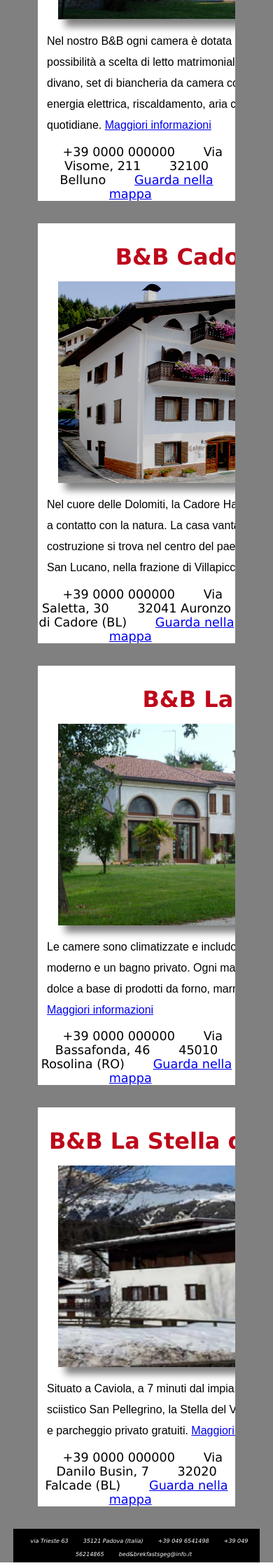
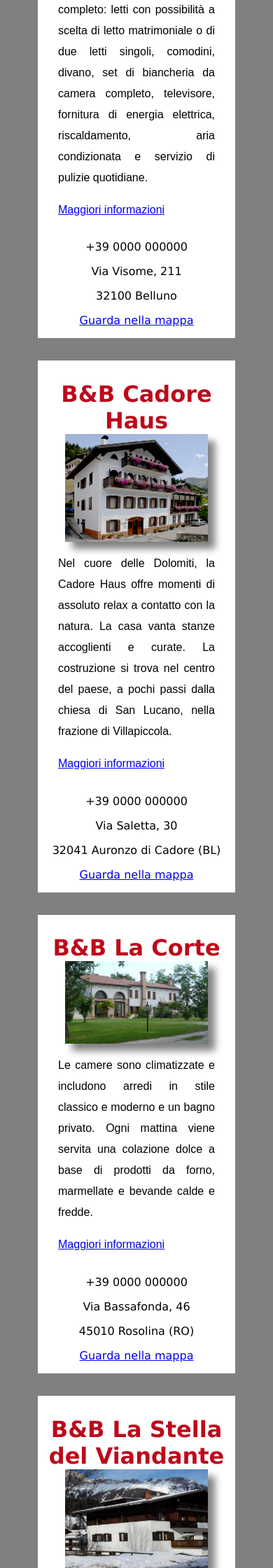
Before and after one commit to TheJack95/TecWeb, a PHP site: page /BandB.php in a window 390 px wide. Shown: the part 1240-3480 px from the top of the page at 70% size. Run offline with PHP 8.4, Linux system fonts and the light colour scheme.

Commit message:
Modifiche mobile 18/12 11:21

```diff
--- a/CSSBandB.css
+++ b/CSSBandB.css
@@ -4,7 +4,6 @@
     background-repeat:no-repeat;
     background-size:cover;
     width: 80%;
-    margin:auto;
     margin-bottom: 2em;
     box-shadow: 10px 10px 10px lightgray;
     clear:both;
@@ -18,14 +17,14 @@
 }
 
 .desc img {
-    width:30em;
-    height:18em;
+    width: 50%;
+    height:auto;
     margin:1em;
     float:left;
     box-shadow: 10px 10px 10px gray;
 }
 
-.container p {
+.desc p {
     margin:1rem;
     line-height:1.875em;
     font-family: Arial, Verdana, Helvetica, sans-serif;
@@ -34,7 +33,7 @@
 }
 
 .container ul {
-    font-size:1.1em;
+    font-size:1em;
     list-style: none;
     text-align: center;
     padding: 0;
--- a/contatti.php
+++ b/contatti.php
@@ -5,6 +5,7 @@
         <title>Contatti</title>
 	    <link rel="icon" href="img/logogeg.jpg"/>
         <link rel="stylesheet" type="text/css" href="fogliocss.css" media="screen"/>
+        <meta name="viewport" content="width=device-width, initial-scale=1.0">
         <link rel="stylesheet" media="screen and (max-width:600px)" href="cssMOBILE.css" />
         <link rel="stylesheet" type="text/css" href="contatti.css" media="screen"/>
         <link rel="stylesheet" type="text/css" href="menu.css" media="screen"/>
--- a/cssMOBILE.css
+++ b/cssMOBILE.css
@@ -1,10 +1,21 @@
-#home img, #logo, #logo2 {
+.camera {
+    display: none;
+}
+
+#homerosolina {
+    float: none;
+    display: block;
+    width: 70%;
+    margin-top: 1em;
+}
+
+#logo, #logo2 {
     display: none;
 }
 
 .titolo {
     color: #BD091B;
-    font-size: 2.7em;
+    font-size: 2em;
     display: block;
     text-align: center;
 
@@ -47,6 +58,27 @@
     background: white;
 }
 
- .container p {
-     display: contents;
- }
+
+.desc img {
+    width: 80%;
+    height: auto;
+    float: none;
+    display: block;
+    margin: auto;
+}
+
+.container li {
+    display: block;
+}
+
+
+/*  PAGINA CONTATTI  */
+
+
+/*  FOOTER */
+
+#footer ul li {
+    font-size: 1em;
+    display: inline-block;
+    margin: auto;
+}
--- a/fogliocss.css
+++ b/fogliocss.css
@@ -114,23 +114,6 @@ abbr {
     padding-right: 1.5%;
 }
 
-.testohome {
-    width: 40%;
-    float: left;
-    text-align: justify;
-    padding: 1.5%;
-    font-size: 15%;
-    clear: both;
-}
-
-.testohome a {
-    text-decoration: none;
-}
-
-.testohome a:hover {
-    text-decoration: underline;
-}
-
 .testo {
     text-align: justify;
     padding: 1.5em;
--- a/footer.css
+++ b/footer.css
@@ -18,5 +18,5 @@
     display: inline;
     font-style: italic;
     color: white;
-    font-size: 1.1em;
+    font-size: 1em;
 }
--- a/footer.php
+++ b/footer.php
@@ -2,8 +2,8 @@
     <ul>
 	<li>via Trieste 63</li>
         <li>35121 Padova (Italia)</li>
-        <li>+39 049 6541498</li>
-        <li>+39 049 56214865</li>
+        <li>Telefono : +39 049 6541498</li>
+        <li>Fax : +39 049 56214865</li>
         <li>bed&amp;brekfasts<abbr title="Giulia Erik Giacomo">geg</abbr>@info.it</li>
     </ul>
 </div>
--- a/index.php
+++ b/index.php
@@ -35,8 +35,8 @@
         <?php include("menu.php"); ?>
 
         <div class="tutto">
+            <img id="homerosolina" src="img/mare.png" alt="foto del mare" />
             <p class="testo">
-                <img id="homerosolina" src="img/mare.png" alt="foto del mare" />
                 <span xml:lang="en">Bed &amp; Breakfast&rsquo;s</span>  <abbr title="Giulia Erik Giacomo">G.E.G.</abbr> nasce nel 2017
                 dall&rsquo;idea di tre giovani imprenditori con l&rsquo;intenzione di valorizzare delle strutture gi&agrave; esistenti, ma
                 troppo piccole per essere competitive singolarmente, creando una catena, senza per&ograve; uniformarle. L&rsquo;idea &egrave;
--- a/login.php
+++ b/login.php
@@ -8,6 +8,7 @@
 		<link rel="stylesheet" type="text/css" href="fogliocss.css" media="screen"/>
 		<link rel="stylesheet" type="text/css" href="menu.css" />
 		<link rel="stylesheet" type="text/css" href="footer.css"/>
+        <meta name="viewport" content="width=device-width, initial-scale=1.0">
         <link rel="stylesheet" media="screen and (max-width:600px)" href="cssMOBILE.css"/>
 	</head>
 
```
Also changed, not shown: contatti.css (+0 -14 lines).
